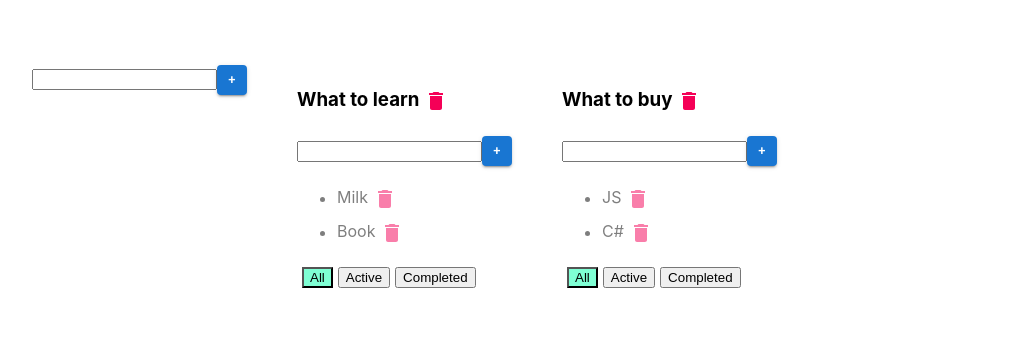
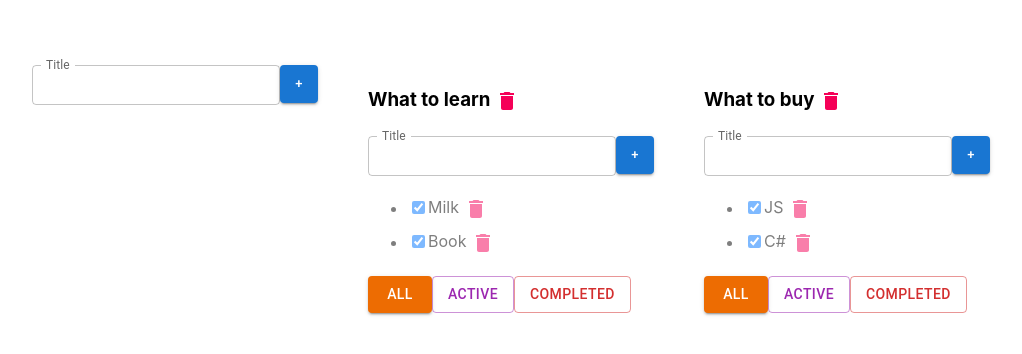
Before and after one commit to DmitryShastel/Native_JS_2.0_old, a React (Create React App) app in the folder Folder_1/native_js_2.0/: page / in a window 1280 px wide. Shown: the top 354 px of the page, without its empty margins (33-1055 px from the left). Built offline with nearby package versions, Linux system fonts and the light colour scheme.

Commit message:
The ToDoList#7 TextField is fixed

```diff
--- a/Folder_1/native_js_2.0/src/App.tsx
+++ b/Folder_1/native_js_2.0/src/App.tsx
@@ -1,6 +1,7 @@
 import React from 'react';
 import './App.css';
 import {RootApp_7} from "./Native_JS_2.0/Native_JS_Tuesday/ToDoList_7/AppRoot_7";
+import {RootApp_6} from "./Native_JS_2.0/Native_JS_Tuesday/ToDoList_6/AppRoot_6";
 
 
 export function App() {
--- a/Folder_1/native_js_2.0/src/Native_JS_2.0/Native_JS_Tuesday/ToDoList_7/AddItemForm7.tsx
+++ b/Folder_1/native_js_2.0/src/Native_JS_2.0/Native_JS_Tuesday/ToDoList_7/AddItemForm7.tsx
@@ -1,5 +1,6 @@
 import React, {ChangeEvent, KeyboardEvent, useState} from 'react';
 import Button from '@mui/material/Button';
+import TextField from '@mui/material/TextField';
 
 
 type AddItemFormType = {
@@ -34,25 +35,29 @@ export const AddItemForm7 = (props: AddItemFormType) => {
     }
 
     const buttonStyle = {
-        maxWidth: '30px',
-        maxHeight: '30px',
-        minWidth: '30px',
-        minHeight: '30px',
-        //backgroundColor: 'green'
+        maxWidth: '38px',
+        maxHeight: '38px',
+        minWidth: '38px',
+        minHeight: '38px',
     }
 
     return (
         <div>
             <div>
-                <input value={title}
-                       onChange={onChangeHandler}
-                       onKeyPress={onKeyPressHandler}/>
+                <TextField
+                    label="Title"
+                    variant="outlined"
+                    size='small'
+                    value={title}
+                    onChange={onChangeHandler}
+                    onKeyPress={onKeyPressHandler}/>
                 <Button
                     style={buttonStyle}
                     size='small'
                     variant='contained'
                     color='primary'
                     onClick={addTask}>+</Button>
+
                 {error && <div className={"error-message"}>{error}</div>}
             </div>
         </div>
--- a/Folder_1/native_js_2.0/src/Native_JS_2.0/Native_JS_Tuesday/ToDoList_7/AppRoot_7.tsx
+++ b/Folder_1/native_js_2.0/src/Native_JS_2.0/Native_JS_Tuesday/ToDoList_7/AppRoot_7.tsx
@@ -102,7 +102,7 @@ export function RootApp_7() {
         //type is required
         let newTodolist: TodolistType = {id: newTodolistID, title: newTitle, filter: "all"}
         setTodolists([...todolists, newTodolist])
-        setTasks({[newTodolistID]: [{id: v1(), title: "JS", isDone: true}], ...tasks})
+        setTasks({[newTodolistID]: [], ...tasks})
     }
 
     return (
--- a/Folder_1/native_js_2.0/src/Native_JS_2.0/Native_JS_Tuesday/ToDoList_7/EditableSpan7.tsx
+++ b/Folder_1/native_js_2.0/src/Native_JS_2.0/Native_JS_Tuesday/ToDoList_7/EditableSpan7.tsx
@@ -1,4 +1,5 @@
 import React, {ChangeEvent, useState} from 'react';
+import TextField from '@mui/material/TextField';
 
 
 type  EditableSpanType = {
@@ -25,11 +26,13 @@ export const EditableSpan7 = (props: EditableSpanType) => {
 
     const addTask = () => {
         props.callback(updateTitle)
+
     };
 
     return (
         edit
-            ? <input
+            ? <TextField
+                variant="standard"
                 type='text'
                 value={updateTitle}
                 onBlur={onDoubleClickHandler}
--- a/Folder_1/native_js_2.0/src/Native_JS_2.0/Native_JS_Tuesday/ToDoList_7/Todolist_7.tsx
+++ b/Folder_1/native_js_2.0/src/Native_JS_2.0/Native_JS_Tuesday/ToDoList_7/Todolist_7.tsx
@@ -4,6 +4,7 @@ import {AddItemForm7} from "./AddItemForm7";
 import {EditableSpan7} from "./EditableSpan7";
 import IconButton from '@mui/material/IconButton';
 import {Delete} from "@material-ui/icons";
+import Button from "@mui/material/Button";
 
 
 export type TaskType = {
@@ -76,6 +77,7 @@ export function Todolist_7(props: PropsType) {
 
 
                         return <li key={t.id} className={t.isDone ? "is-done" : ""}>
+                            <input type='checkbox' onChange={()=> {} }checked={t.isDone}/>
                             <EditableSpan7 oldTitle={t.title}
                                            callback={(updateTitle) => updateTaskHandler(t.id, updateTitle)}/>
 
@@ -89,19 +91,25 @@ export function Todolist_7(props: PropsType) {
                 }
             </ul>
             <div>
-                <button
-                    className={props.filter === 'all' ? "active-filter" : ""}
+                <Button
+                    variant={props.filter === 'all' ? 'contained' : "outlined"}
+                    color='warning'
+                    //className={props.filter === 'all' ? {variant:'outlined'} : ""}
                     onClick={onAllClickHander}>
                     All
-                </button>
-                <button
-                    className={props.filter === 'active' ? "active-filter" : ""}
+                </Button>
+                <Button
+                    variant={props.filter === 'active' ? "contained" : "outlined"}
+                    color='secondary'
+                    //className={props.filter === 'active' ? "active-filter" : ""}
                     onClick={onActiveClickHander}>Active
-                </button>
-                <button
-                    className={props.filter === 'completed' ? "active-filter" : ""}
+                </Button>
+                <Button
+                    variant={props.filter === 'completed' ? "contained" : "outlined"}
+                    color='error'
+                    //className={props.filter === 'completed' ? "active-filter" : ""}
                     onClick={onCompletedClickHander}>Completed
-                </button>
+                </Button>
             </div>
         </div>
     )
```
